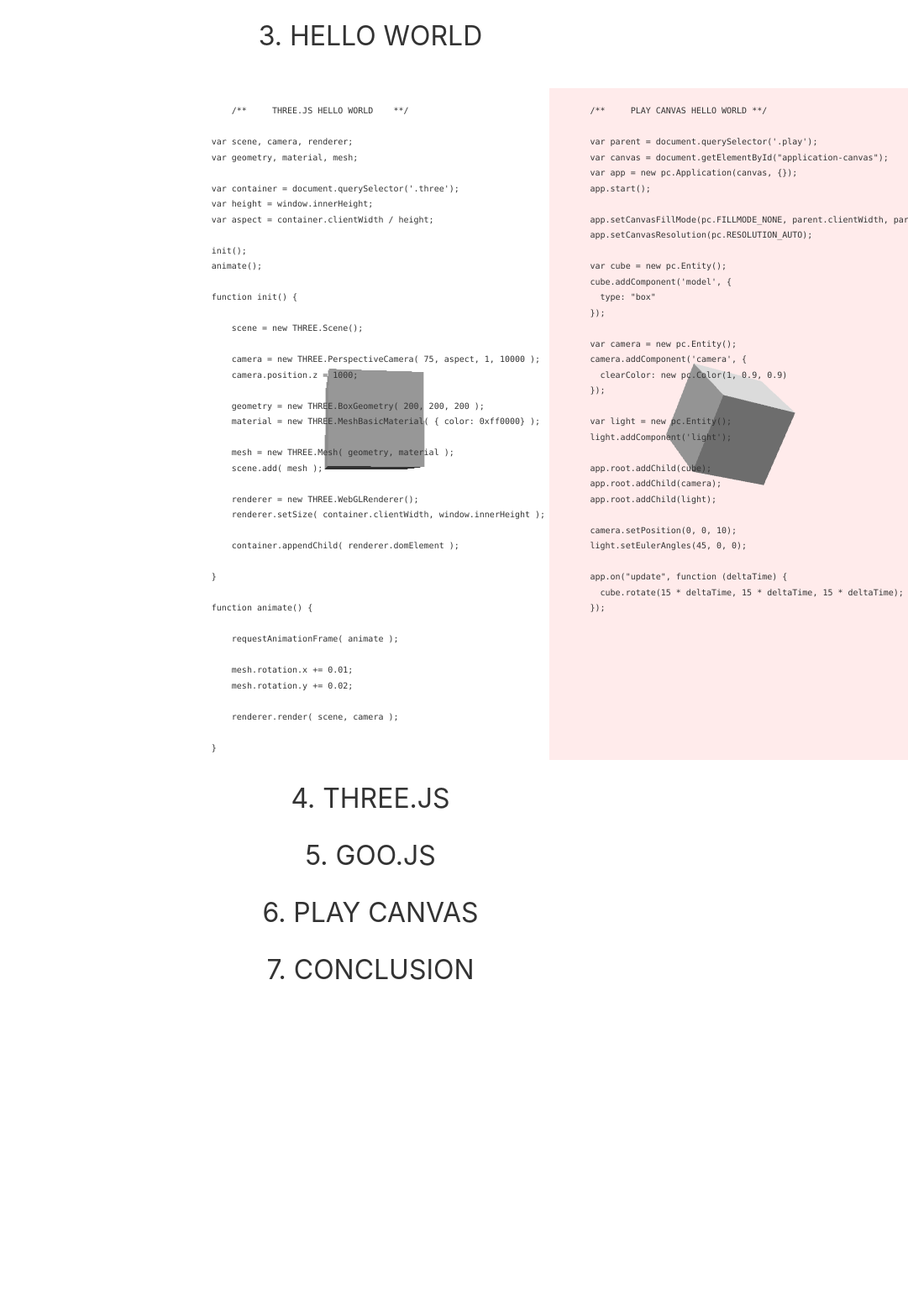
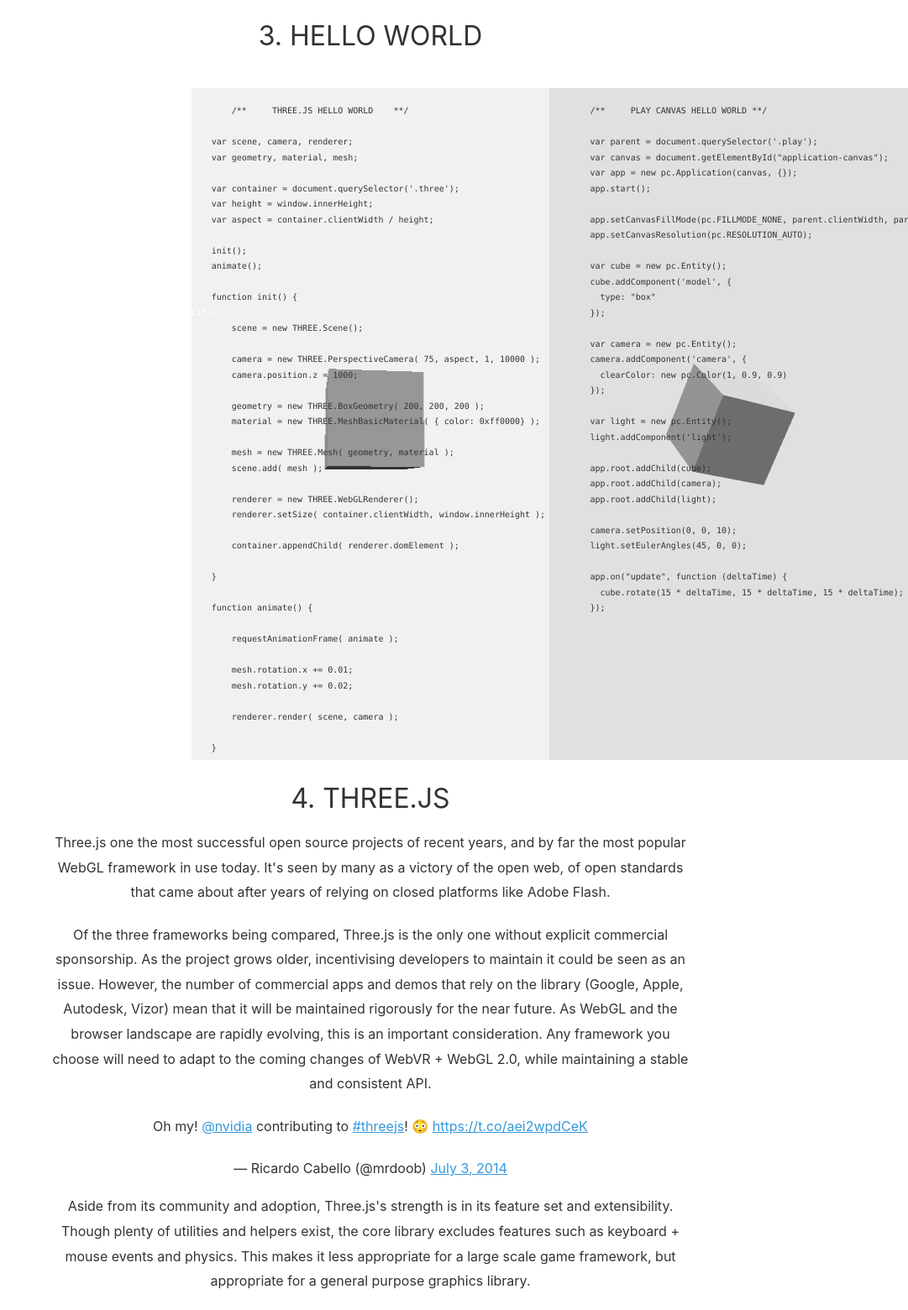
Before and after one commit to bnjm/webgl-framework-comparison, a website: page index.html in a window 1280 px wide. Shown: the part 717-2277 px from the top of the page at 84% size, without its empty margins (199-1280 px from the left). Before the commit the page ends 1902 px from the top, so only its background shows below. Drawn offline with Linux system fonts and the light colour scheme; no server answers; a script that the page names is missing.

Commit message:
add three.js paragraphs

```diff
--- a/Play/play-cube.js
+++ b/Play/play-cube.js
@@ -19,7 +19,7 @@
 	// Create camera entity
 	var camera = new pc.Entity();
 	camera.addComponent('camera', {
-	  clearColor: new pc.Color(1, 0.9, 0.9)
+	  clearColor: new pc.Color(0.85, 0.85, 0.85)
 	});
 
 	// Create directional light entity
--- a/Three/three-cube.js
+++ b/Three/three-cube.js
@@ -26,7 +26,7 @@
         scene.add( mesh );
 
         renderer = new THREE.WebGLRenderer({});
-        renderer.setClearColor( 0xffffff, 1 );
+        renderer.setClearColor( 0xeeeeee, 1 );
         renderer.setSize( container.clientWidth, height );
 
         container.appendChild( renderer.domElement );
--- a/index.html
+++ b/index.html
@@ -44,7 +44,7 @@
 			vertical-align: text-top;
 		}
 		tr:nth-child(odd){
-			background-color: rgba(252,252,252,1);
+			background-color: rgba(250,250,250,1);
 		}
 		.white {
 			color: white;
@@ -201,7 +201,24 @@
 			<canvas id="application-canvas"></canvas>
 		</section>
 	</section>
-	<section class="bg--grey"><h3 class="txt--center">4. Three.js</h3></section>
+	<section class="bg--gray txt--center"><h3 class="txt--center">4. Three.js</h3>
+		<div class="measure">
+		<p >Three.js one the most successful open source projects of recent years, and by far the most popular WebGL framework in use today. It's seen by many as a victory of the open web, of open standards that came about after years of relying on closed platforms like Adobe Flash.
+ 		</p>
+		<!-- WEBGL WON -->
+ 		<div class="g-post txt--center" data-href="https://plus.google.com/+ricardocabello/posts/JZYnRyBbokQ"></div>
+
+ 		<p>Of the three frameworks being compared, Three.js is the only one without explicit commercial sponsorship. As the project grows older, incentivising developers to maintain it could be seen as an issue. However, the number of commercial apps and demos that rely on the library (Google, Apple, Autodesk, Vizor) mean that it will be maintained rigorously for the near future. As WebGL and the browser landscape are rapidly evolving, this is an important consideration. Any framework you choose will need to adapt to the coming changes of WebVR + WebGL 2.0, while maintaining a stable and consistent API.
+ 		</p>
+ 		 <!-- Twitter Media -->
+ 		<div class="txt--center">
+ 			<blockquote class="twitter-tweet tw-align-center " data-cards="hidden" lang="en"><p lang="en" dir="ltr">Oh my! <a href="https://twitter.com/nvidia">@nvidia</a> contributing to <a href="https://twitter.com/hashtag/threejs?src=hash">#threejs</a>! 😳&#10;<a href="https://t.co/aei2wpdCeK">https://t.co/aei2wpdCeK</a></p>&mdash; Ricardo Cabello (@mrdoob) <a href="https://twitter.com/mrdoob/status/484787309879898112">July 3, 2014</a>
+ 			</blockquote>
+ 		</div>
+ 		 		 <p>Aside from its community and adoption, Three.js's strength is in its feature set and extensibility. Though plenty of utilities and helpers exist, the core library excludes features such as keyboard + mouse events and physics. This makes it less appropriate for a large scale game framework, but appropriate for a general purpose graphics library.
+ 		</p>
+ 		</div>
+	</section>
 	<section class=""><h3 class="txt--center">5. Goo.js</h3></section>
 	<section class="bg--grey"><h3 class="txt--center">6. Play Canvas</h3></section>
 	<section><h3 class="txt--center">7. Conclusion</h3></section>
```
